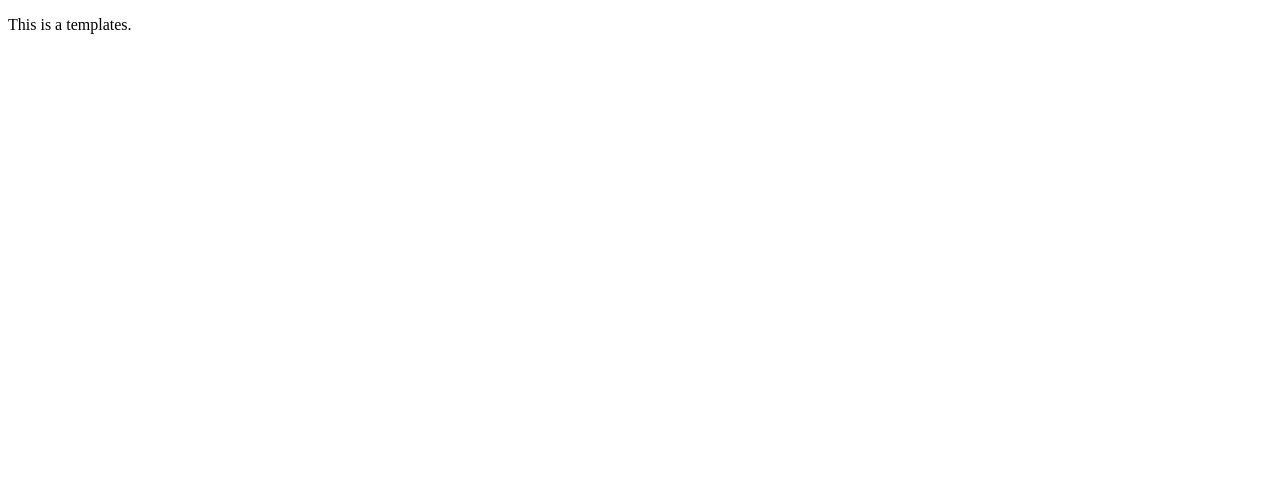
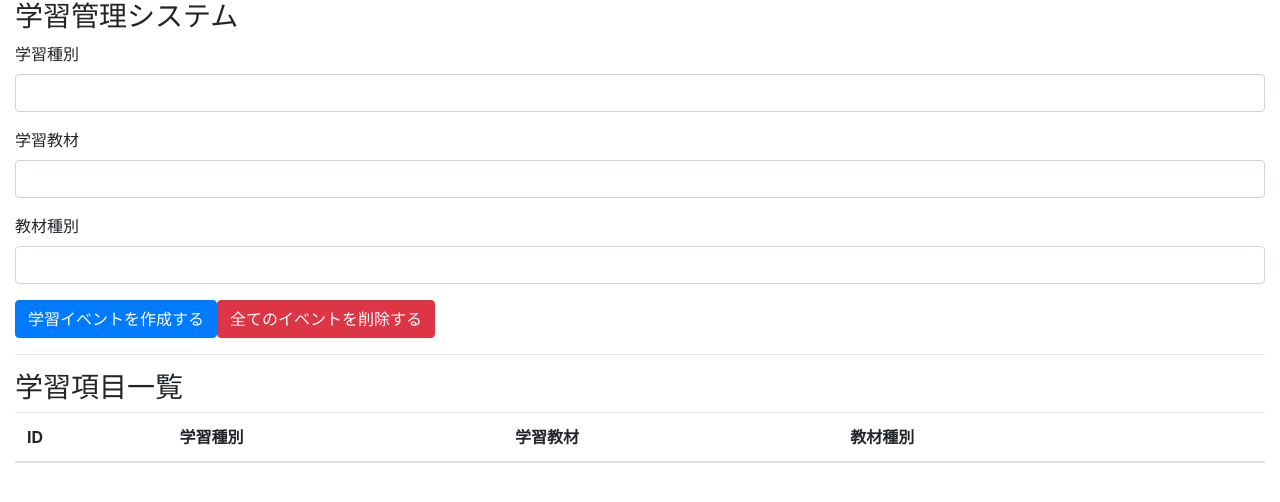
Before and after one commit to ys-ishikawa/learning-management-system, a React (Create React App) app in the folder learning-management-system/: page / in a window 1280 px wide. Shown: the top 502 px of the page. Built offline with nearby package versions, Linux system fonts and the light colour scheme.

Commit message:
テンプレートの修正およびbootstrapデザインの作成

```diff
--- a/learning-management-system/package.json
+++ b/learning-management-system/package.json
@@ -6,6 +6,7 @@
     "@testing-library/jest-dom": "^4.2.4",
     "@testing-library/react": "^9.3.2",
     "@testing-library/user-event": "^7.1.2",
+    "bootstrap": "^4.5.0",
     "react": "^16.13.1",
     "react-dom": "^16.13.1",
     "react-scripts": "3.4.1"
--- a/learning-management-system/src/App.js
+++ b/learning-management-system/src/App.js
@@ -1,9 +1,45 @@
-import React from 'react';
+import React, { useState } from 'react';
+import 'bootstrap/dist/css/bootstrap.min.css'
 
-function App() {
+const App = () => {
+
+  const [studyType, setStudyType] = useState('')
+  const [teachingMaterial, setTeachingMaterial] = useState('')
+  const [materialType, setMaterialType] = useState('')
+
   return (
-    <p>This is a templates.</p>
-  );
+    <>
+    <div className="container-fluid">
+      <h3>学習管理システム</h3>
+      <form>
+        <div className="form-group">
+          <label htmlFor="studyType">学習種別</label>
+          <input className="form-control" id="studyType" value={studyType}/>
+        </div>
+        <div className="form-group">
+          <label htmlFor="teachingMaterial">学習教材</label>
+          <input className="form-control" id="teachingMaterial" value={teachingMaterial} />
+        </div>
+        <div className="form-group">
+          <label htmlFor="materialType">教材種別</label>
+          <input className="form-control" id="materialType" value={materialType} />
+        </div>
+      </form>
+      <button className="btn btn-primary">学習イベントを作成する</button>
+      <button className="btn btn-danger">全てのイベントを削除する</button>
+      <hr/>
+      <h3>学習項目一覧</h3>
+      <table class="table table-hover">
+        <thead>
+          <tr><th>ID</th><th>学習種別</th><th>学習教材</th><th>教材種別</th><th></th></tr>
+        </thead>
+        <tbody></tbody>
+      </table>
+
+
+    </div>
+    </>
+  )
 }
 
-export default App;
+export default App
```
Also changed, not shown: 1 other file (tests, documents, lock files or other folders).
